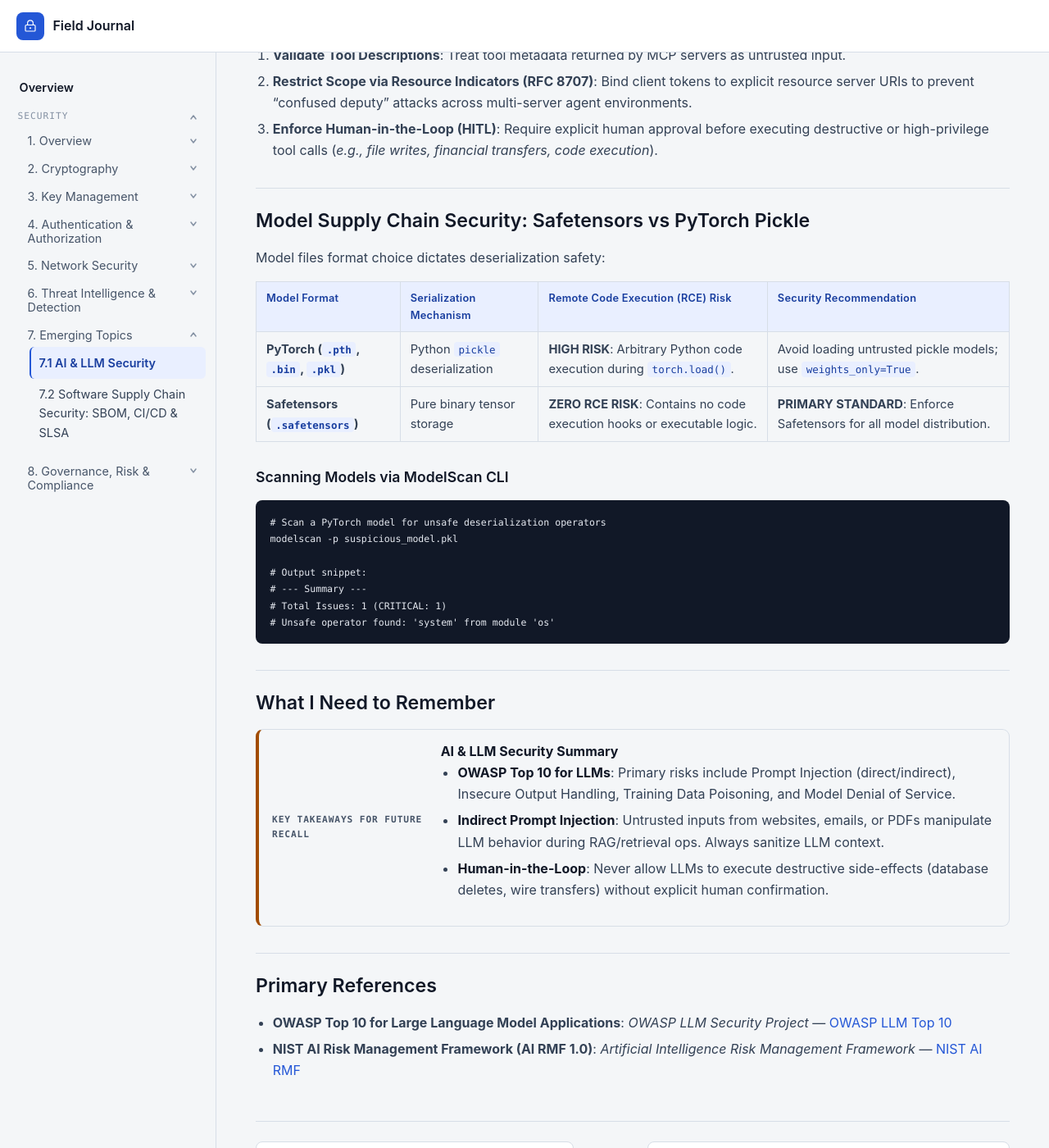
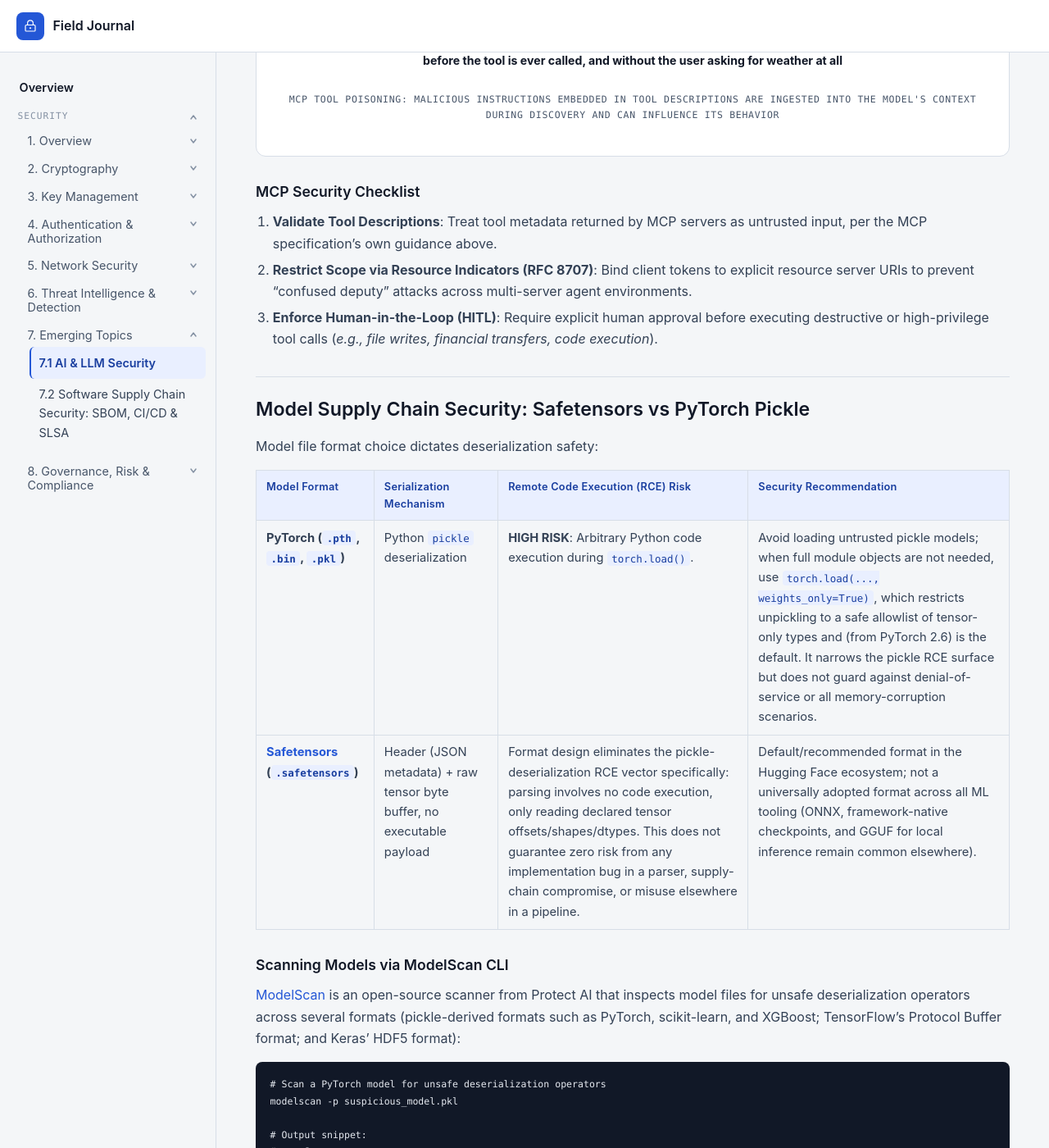
Before and after one commit to llody9977/journal, a Jekyll site: the page built from topics/ai-llm-security.md, in a window 1280 px wide and 1400 px high, scrolled down 2056 px. Shown: the whole window at 82% size. Built offline with Jekyll 4.4.1, drawn with Linux system fonts in a browser that asks for light colours; some of the changed text lies outside the part shown.

Commit message:
Fix AI/LLM security overclaims: MCP tool "execution", Safetensors, sanitization
- MCP tool descriptions were said to "execute" during discovery -
  fixed to describe the actual mechanism (untrusted metadata ingested
  into the model's context can influence behavior, same route as any
  prompt injection), citing the MCP spec's own trust warning.
- Safetensors' "ZERO RCE RISK" and "primary standard" framing were both
  overclaims - rescoped to "eliminates the pickle-deserialization
  vector specifically" and "default in the Hugging Face ecosystem," not
  a universal guarantee or format.
- Reframed sanitization as one layer of defense-in-depth against
  indirect prompt injection rather than a sufficient control, per
  OWASP's LLM01 guidance.
- Added citations for weights_only, ModelScan, and Safetensors.

````diff
--- a/topics/ai-llm-security.md
+++ b/topics/ai-llm-security.md
@@ -31,31 +31,33 @@ In LLMs, system prompts, user queries, retrieved RAG documents, and tool outputs
 | **Direct Prompt Injection** | User input string | Overrides system prompt instructions via jailbreaks (*e.g., "Ignore system instructions..."*). | System guardrail bypass, unauthorized capability access. |
 | **Indirect Prompt Injection** | Untrusted external data (RAG documents, fetched web pages, emails) | Attacker embeds instructions in data retrieved during background context assembly. | Silent background execution: exfiltrating user data, triggering unauthorized tool calls. |
 
-## Model Context Protocol (MCP) Security: Tool Poisoning
+## Model Context Protocol (MCP) Security: Tool Description Poisoning
 
-The **Model Context Protocol (MCP)** enables AI agents to discover and execute external tools. MCP introduces an agent-specific threat: **MCP Tool Poisoning**.
+The **Model Context Protocol (MCP)** enables AI agents to discover and invoke external tools. During discovery, a client requests the list of available tools and receives each tool's `name`, `description`, and input schema; this metadata is fed into the model's context so the model can decide which tool to call. This creates an agent-specific prompt-injection surface, sometimes called **MCP tool (description) poisoning**: a malicious or compromised MCP server can embed adversarial instructions inside a tool's description text. The [MCP specification](https://modelcontextprotocol.io/specification/2025-06-18/server/tools) itself warns that "clients **MUST** consider tool annotations to be untrusted unless they come from trusted servers." The description is not executed as code — it is ingested as untrusted natural-language content in the model's context, so it can influence the model's behavior or output through the same mechanism as any other prompt-injection vector (see [OWASP LLM01:2025](https://genai.owasp.org/llmrisk/llm01-prompt-injection/)), not through literal code execution during tool listing.
 
 <div class="diagram-frame">
   <img src="{{ '/assets/img/mcp-tool-poisoning.svg' | relative_url }}" alt="MCP Tool Poisoning diagram showing malicious instructions hidden inside tool metadata.">
-  <p class="diagram-caption">MCP Tool Poisoning: malicious instructions embedded in tool descriptions execute during discovery</p>
+  <p class="diagram-caption">MCP Tool Poisoning: malicious instructions embedded in tool descriptions are ingested into the model's context during discovery and can influence its behavior</p>
 </div>
 
 ### MCP Security Checklist
 
-1. **Validate Tool Descriptions**: Treat tool metadata returned by MCP servers as untrusted input.
+1. **Validate Tool Descriptions**: Treat tool metadata returned by MCP servers as untrusted input, per the MCP specification's own guidance above.
 2. **Restrict Scope via Resource Indicators (RFC 8707)**: Bind client tokens to explicit resource server URIs to prevent "confused deputy" attacks across multi-server agent environments.
 3. **Enforce Human-in-the-Loop (HITL)**: Require explicit human approval before executing destructive or high-privilege tool calls (*e.g., file writes, financial transfers, code execution*).
 
 ## Model Supply Chain Security: Safetensors vs PyTorch Pickle
 
-Model files format choice dictates deserialization safety:
+Model file format choice dictates deserialization safety:
 
 | Model Format | Serialization Mechanism | Remote Code Execution (RCE) Risk | Security Recommendation |
 |---|---|---|---|
-| **PyTorch (`.pth`, `.bin`, `.pkl`)** | Python `pickle` deserialization | **HIGH RISK**: Arbitrary Python code execution during `torch.load()`. | Avoid loading untrusted pickle models; use `weights_only=True`. |
-| **Safetensors (`.safetensors`)** | Pure binary tensor storage | **ZERO RCE RISK**: Contains no code execution hooks or executable logic. | **PRIMARY STANDARD**: Enforce Safetensors for all model distribution. |
+| **PyTorch (`.pth`, `.bin`, `.pkl`)** | Python `pickle` deserialization | **HIGH RISK**: Arbitrary Python code execution during `torch.load()`. | Avoid loading untrusted pickle models; when full module objects are not needed, use [`torch.load(..., weights_only=True)`](https://docs.pytorch.org/docs/main/notes/serialization.html), which restricts unpickling to a safe allowlist of tensor-only types and (from PyTorch 2.6) is the default. It narrows the pickle RCE surface but does not guard against denial-of-service or all memory-corruption scenarios. |
+| **[Safetensors](https://github.com/huggingface/safetensors) (`.safetensors`)** | Header (JSON metadata) + raw tensor byte buffer, no executable payload | Format design eliminates the pickle-deserialization RCE vector specifically: parsing involves no code execution, only reading declared tensor offsets/shapes/dtypes. This does not guarantee zero risk from any implementation bug in a parser, supply-chain compromise, or misuse elsewhere in a pipeline. | Default/recommended format in the Hugging Face ecosystem; not a universally adopted format across all ML tooling (ONNX, framework-native checkpoints, and GGUF for local inference remain common elsewhere). |
 
 ### Scanning Models via ModelScan CLI
+
+[ModelScan](https://github.com/protectai/modelscan) is an open-source scanner from Protect AI that inspects model files for unsafe deserialization operators across several formats (pickle-derived formats such as PyTorch, scikit-learn, and XGBoost; TensorFlow's Protocol Buffer format; and Keras' HDF5 format):
 
 ```bash
 # Scan a PyTorch model for unsafe deserialization operators
@@ -75,7 +77,7 @@ modelscan -p suspicious_model.pkl
     <strong>AI &amp; LLM Security Summary</strong>
     <ul>
       <li><strong>OWASP Top 10 for LLMs</strong>: Primary risks include Prompt Injection (direct/indirect), Insecure Output Handling, Training Data Poisoning, and Model Denial of Service.</li>
-      <li><strong>Indirect Prompt Injection</strong>: Untrusted inputs from websites, emails, or PDFs manipulate LLM behavior during RAG/retrieval ops. Always sanitize LLM context.</li>
+      <li><strong>Indirect Prompt Injection</strong>: Untrusted inputs from websites, emails, or PDFs manipulate LLM behavior during RAG/retrieval ops. Filtering and sanitization reduce exposure but are one layer among several; per <a href="https://genai.owasp.org/llmrisk/llm01-prompt-injection/">OWASP LLM01:2025</a>, pattern-based filtering and RAG-based approaches alone do not fully mitigate prompt injection, so pair them with least-privilege tool access, human-in-the-loop approval for consequential actions, and output monitoring.</li>
       <li><strong>Human-in-the-Loop</strong>: Never allow LLMs to execute destructive side-effects (database deletes, wire transfers) without explicit human confirmation.</li>
     </ul>
   </div>
````
Also changed, not shown: other parts of topics/ai-llm-security.md (+1 -1 lines).
